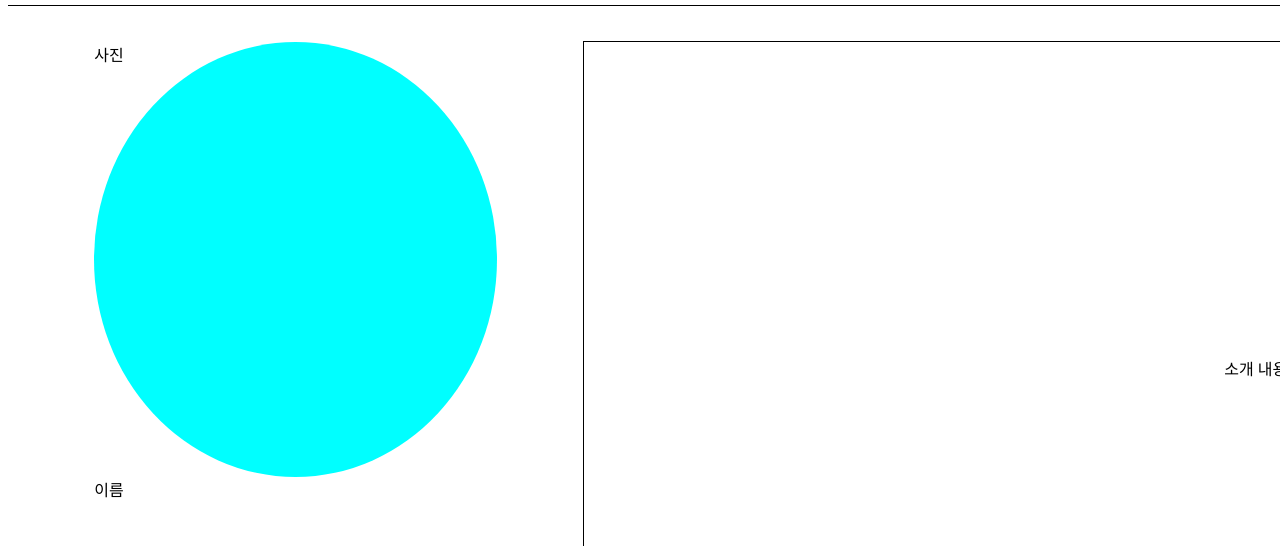
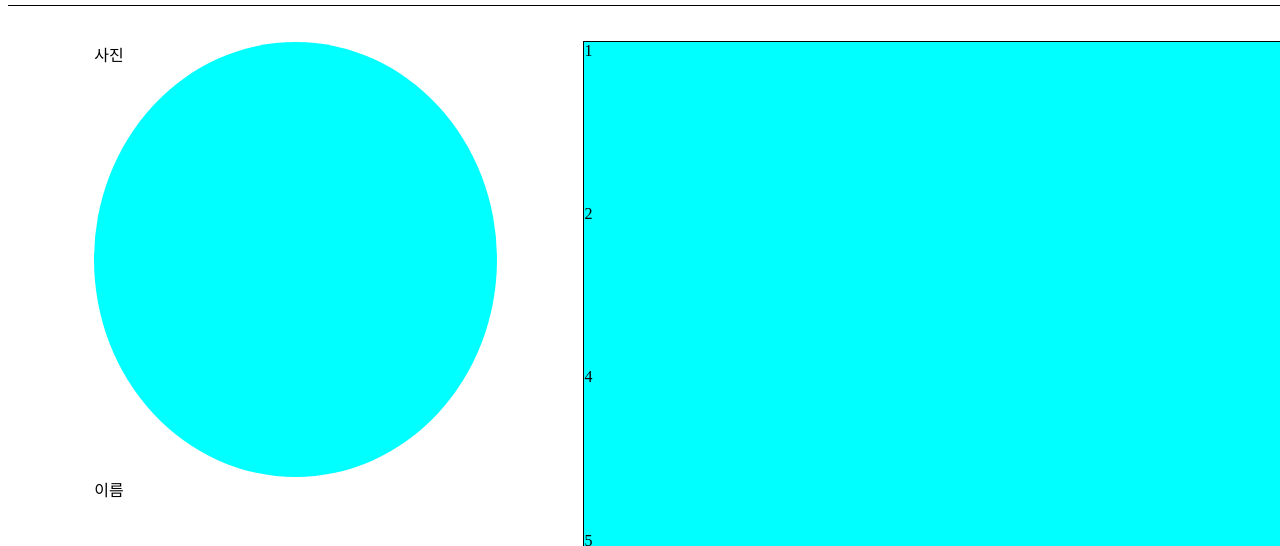
Before and after one commit to NewDevs2/project_introduce, a plain HTML site: page index_jang.html in a window 1280 px wide. Shown: the part 254-800 px from the top of the page. Drawn offline with Linux system fonts and the light colour scheme.

Commit message:
동적으로 생성중입니다

```diff
--- a/index_jang.html
+++ b/index_jang.html
@@ -12,11 +12,11 @@
   margin: 0;
   padding: 0;
 } */
-
+/*
 #wrap {
   width: 1920px;
   height: 1080px;
-}
+} */
 /* 헤더 */
 header {
   width: 100%;
@@ -99,6 +99,22 @@ nav > .team_List {
   justify-content: center;
   border: 1px solid black;
 }
+.info {
+  width: 100%;
+  height: 100%;
+  display: flex;
+  flex-direction: column;
+}
+/* 개인 소개란 */
+.info > div {
+  background-color: aqua;
+  width: 100%;
+  height: 100%;
+  display: flex;
+}
+.info > div:nth-child(3) {
+  display: none;
+}
 /* 푸터 */
 footer {
   width: 100%;
@@ -135,7 +151,13 @@ footer {
       </div>
       <!-- 오른쪽 구역 -->
       <div class="right_Box">
-        <div class="info">소개 내용</div>
+        <div class="info">
+          <div>1</div>
+          <div>2</div>
+          <div>3</div>
+          <div>4</div>
+          <div>5</div>
+        </div>
       </div>
     </div>
   </main>
@@ -145,6 +167,68 @@ footer {
   </footer>
 </div>
 <!-- 스크립트 파일 -->
-<script src="./rubin.js"></script>
+<script>
+  const wrap = document.getElementById('wrap');
+  // console.log(wrap);
+  const teamList = document.getElementsByClassName("team_List");
+
+  const teamInfo = document.getElementsByClassName('info');
+  console.dir(teamList[0].children)
+  console.dir(teamInfo[0].children)
+
+  // 팀원 이름 클릭했을 때 해당 팀원 소개 출력
+  for(let i=0; i<teamList[0].children.length; i++) {
+  teamList[0].children[i].addEventListener('click',function() {
+    // 팀인원 만큼 반복
+    for(let i=0; i<teamInfo[0].children.length; i++) {
+      teamInfo[0].children[i].style.display = "flex"
+    }
+  });
+ ;}
+
+
+
+// 공용 css
+function styleData(Bsizing,Marg,Padi,W,H) {
+let obj = {
+  bsiz : Bsizing,
+  mar : Marg,
+  pad : Padi,
+  wid : W,
+  hei : H,
+  }; return obj;
+};
+// 데이터 출처
+function styleSelect(element, sty) {
+  element.style.boxSizing = sty.bsiz;
+  element.style.margin = sty.mar;
+  element.style.padding = sty.pad;
+  element.style.width = sty.wid;
+  element.style.height = sty.hei;
+}
+// wrap 스타일링
+let wrapCommonStyle = styleData("border-box","0","0","1920px","1080px");
+// 함수 실행
+styleSelect(wrap,wrapCommonStyle)
+
+// // 디비전 생성
+// let createDiv = document.createElement('div');
+// createDiv.setAttribute("id","wwww");
+// createDiv.textContent = "내용";
+// document.body.appendChild(createDiv);
+
+// function createEl(elName,element,valu,valueName,content,section) {
+//   let elName = document.createElement(element);
+//   elName.setAttribute(valu,valueName);
+//   elName.textContent = content;
+//   document.section.appendChild(elName);
+// }
+
+// let createh1 = createEl("division","div","id","idName","내용입니다","body")
+
+
+// createElSelect(body,createh1);
+
+</script>
 </body>
 </html>
```
